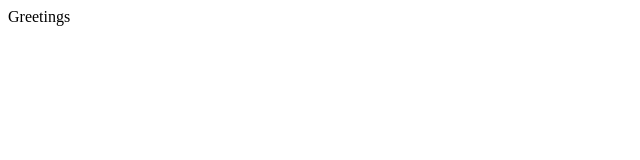
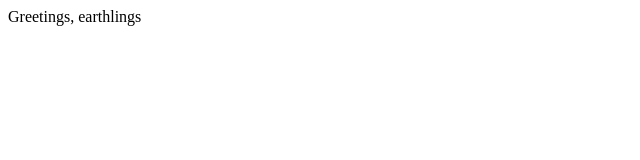
Before and after one commit to dr-offig/ExampleRepository9, a plain HTML site: page index.html in a window 1280 px wide. Shown: the full height of the page, 0-640 px from the left. Drawn offline with Linux system fonts and the light colour scheme.

Commit message:
updated greeting

```diff
--- a/index.html
+++ b/index.html
@@ -5,6 +5,6 @@
     <title>Example Repository 9</title>
 </head>
 <body>
-    Greetings
+    Greetings, earthlings
 </body>
 </html>
```
